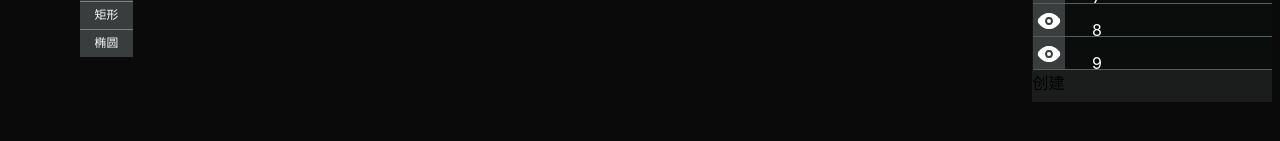
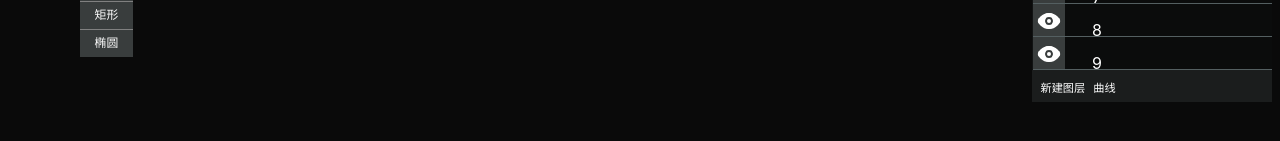
Before and after one commit to cogimira/cogi-ps, a React (Create React App) app: page / in a window 1280 px wide. Shown: the part 275-416 px from the top of the page. Built offline with nearby package versions, Linux system fonts and the light colour scheme.

Commit message:
按钮样式

```diff
--- a/src/compnents/layer-compnents/layer-bottom-tool.jsx
+++ b/src/compnents/layer-compnents/layer-bottom-tool.jsx
@@ -11,7 +11,8 @@ class LayerBottomTool extends React.Component {
     render() {
         const {createLayer} = this.props;
         return (<div className="layer-bottom-tool-c">
-            <span onClick={(e) => { e.stopPropagation(); createLayer(e)}}>创建</span>
+            <span onClick={(e) => { e.stopPropagation(); createLayer(e)}}>新建图层</span>
+            <span onClick={(e) => { e.stopPropagation();}}>曲线</span>
         </div>)
     }
 }
--- a/src/compnents/layer-compnents/style/layer-bottom-tool.css
+++ b/src/compnents/layer-compnents/style/layer-bottom-tool.css
@@ -1,4 +1,13 @@
 .layer-bottom-tool-c {
     height: 2rem;
     background: rgb(27, 29, 29);
+    line-height: 2rem;
+    color: white;
 }
+
+.layer-bottom-tool-c span {
+    display: inline-block;
+    height: 100%;
+    font-size: 0.7rem;
+    margin-left: 0.5rem;
+}
```
